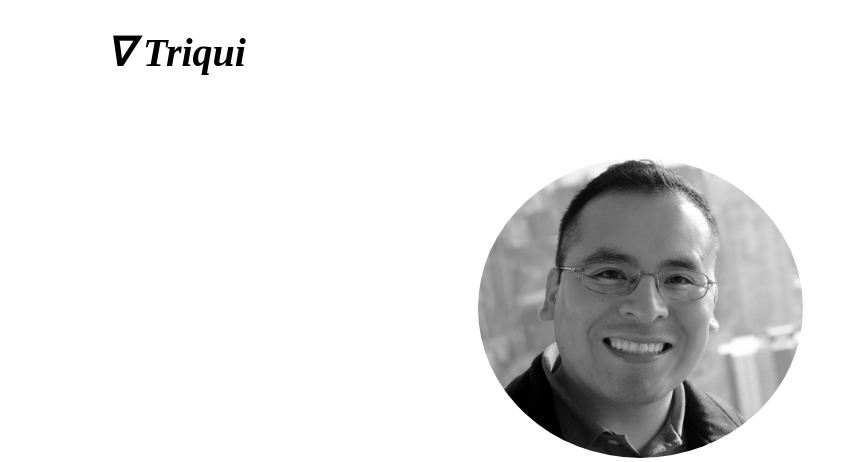
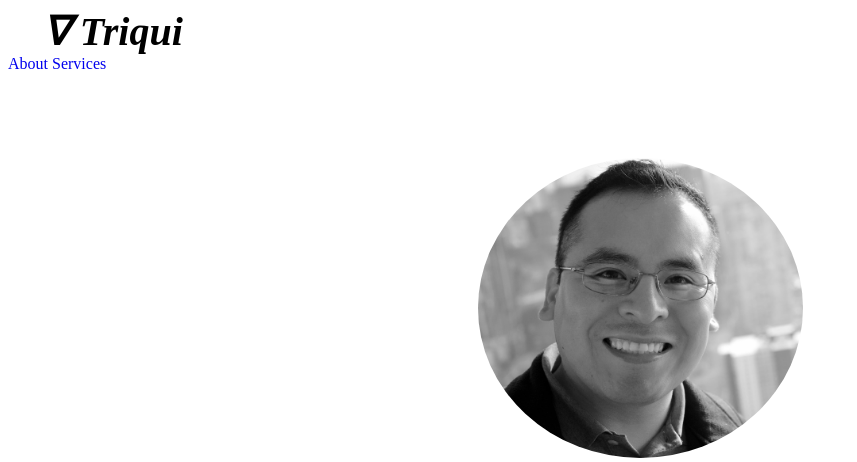
Before and after one commit to Aurelioghs/TriquiWebsite, a PHP site: page / in a window 1280 px wide. Shown: the top 462 px of the page, without its empty margins (0-857 px from the left). Run offline with PHP 8.4, Linux system fonts and the light colour scheme.

Commit message:
modifie both CSS and html file

```diff
--- a/InterFast.css
+++ b/InterFast.css
@@ -13,14 +13,14 @@ body{
   background: white ;
 }
 
-.intro{
+.NavBar{
   position: relative;
   width: 100%;
   height: 40vh;
   background: white;
 }
 
-nav .Triqui-interpreter {
+.TriquiLogo {
   font-family: Bodoni;
   font-weight: bold;
   font-style: italic;
@@ -146,7 +146,7 @@ position: relative;top: -170px;
 }
 
 @media only screen and (max-width: 650px) {
-  div.intro a{
+  div.NavBar a{
     font-size: 20px;
     font-weight: 600;
   }
--- a/index.html
+++ b/index.html
@@ -15,10 +15,18 @@
 </head>
 
 <body>
-  <div class="intro">
-    <nav>
-      <a href="#" class="Triqui-interpreter"> &nabla; Triqui</a>
-    </nav>
+  <!-- Create a Navbar for Navegation -->
+  <div class="NavBar">
+      <a href="#Home" class="TriquiLogo"> &nabla; Triqui</a>
+    <!-- Will create a NavBar including: -->
+    <div id = "nav">
+    <a href = "#about">About</a>
+    <a href = "#services">Services</a>
+  </div>
+  <a href = "javascript:void(0);" class ="navicon" onclick = "navFunction">
+  <i class = "fa fa-bars"></i>
+</a>
+</div>
   </div>
 
   <div class="myImage">
@@ -42,6 +50,17 @@
     </button>
   </div>
 
+<script>
+function navFunction(){
+var x = document.getElementById("nav");
+if(x.style.display === "block"){
+x.style.display = "none";
+}else{
+x.style.display = "block";
+  }
+}
+</script>
+
+
 </body>
-
 </html>
```
